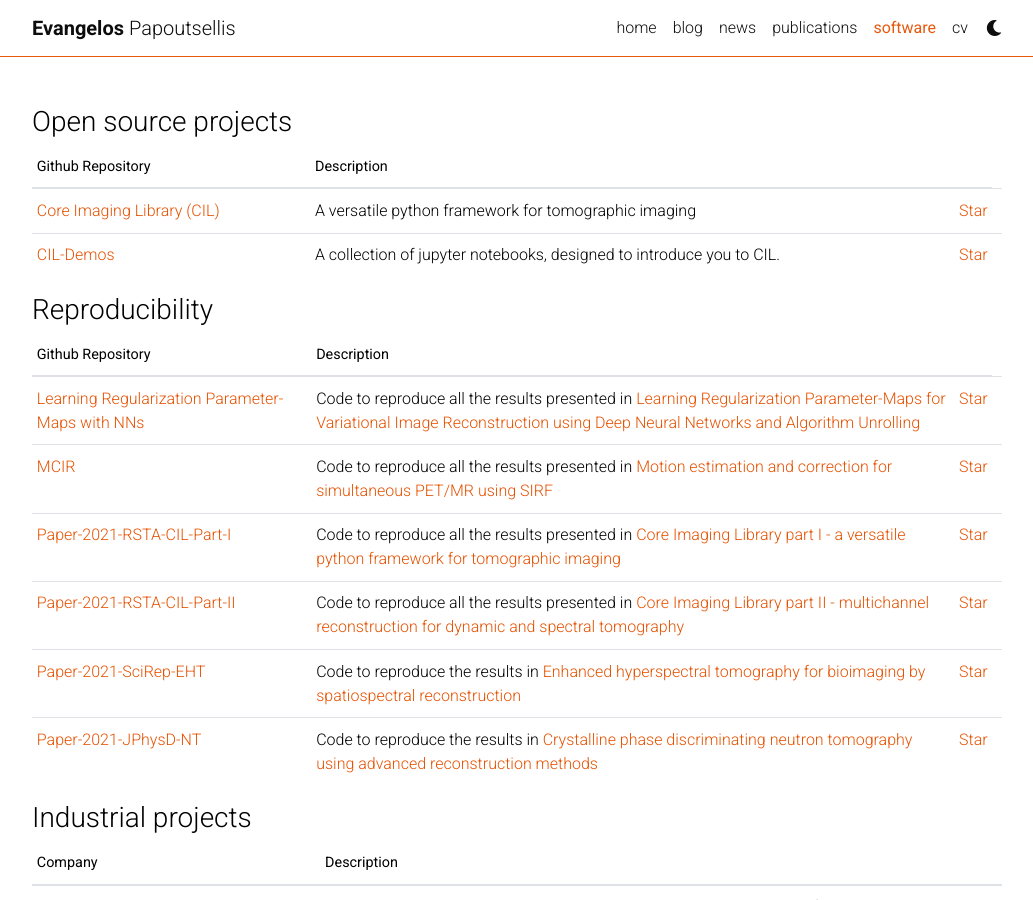
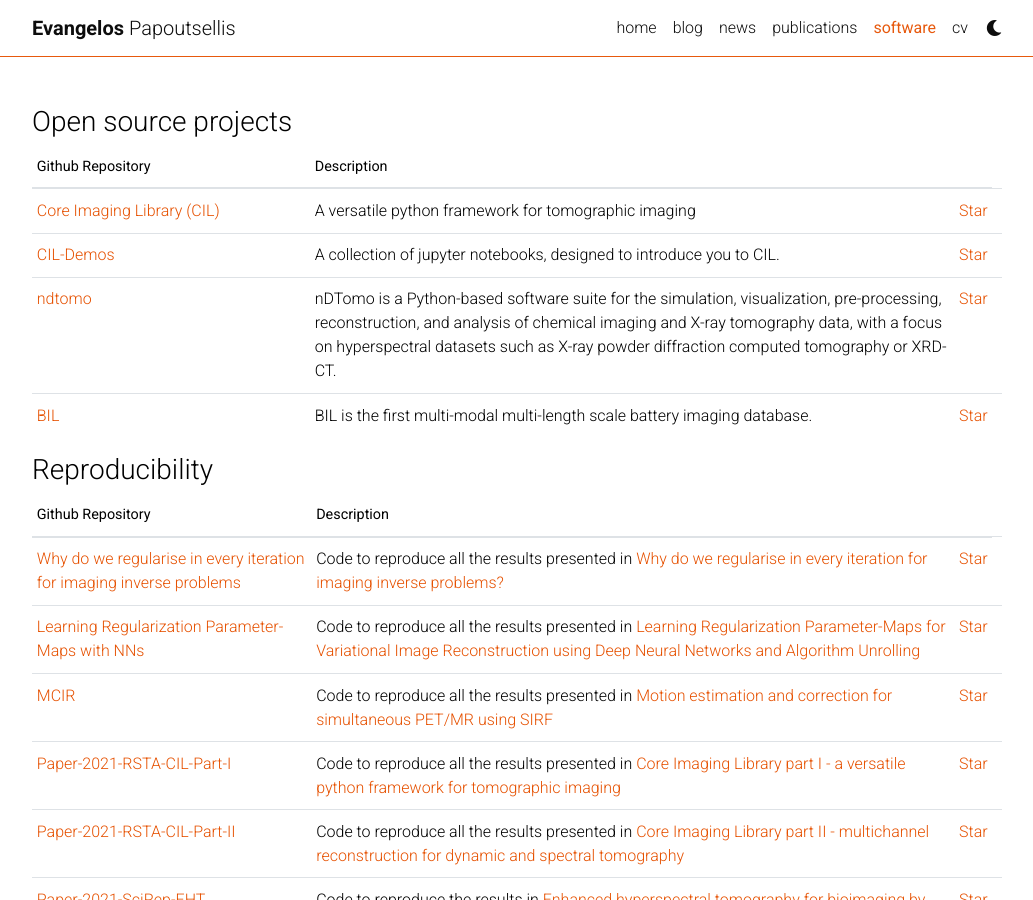
Before and after one commit to epapoutsellis/epapoutsellis.github.io, a Jekyll site: the page built from _pages/software.md, in a window 1280 px wide and 900 px high. Shown: the whole window, without its empty margins (123-1156 px from the left). Built offline with Jekyll 4.4.1, drawn with Linux system fonts in a browser that asks for light colours; comment, search, counter and statistics services are not loaded; a style sheet for code colours, icons or effects is not loaded.

Commit message:
more news

```diff
--- a/_data/repositories.yml
+++ b/_data/repositories.yml
@@ -5,8 +5,17 @@
   - name: CIL-Demos
     url: https://github.com/TomographicImaging/CIL-Demos
     description: A collection of jupyter notebooks, designed to introduce you to CIL.
+  - name: ndtomo
+    url: https://github.com/antonyvam/nDTomo/tree/master
+    description: nDTomo is a Python-based software suite for the simulation, visualization, pre-processing, reconstruction, and analysis of chemical imaging and X-ray tomography data, with a focus on hyperspectral datasets such as X-ray powder diffraction computed tomography or XRD-CT.
+  - name: BIL
+    url: https://github.com/antonyvam/BatteryImagingLibrary
+    description: BIL is the first multi-modal multi-length scale battery imaging database. <a href = "https://www.batteryimaginglibrary.com"></a>
 
 reproduce_papers:
+  - name: Why do we regularise in every iteration for imaging inverse problems
+    url: https://github.com/epapoutsellis/Why-do-we-regularise-in-every-iteration
+    description: Code to reproduce all the results presented in <a href="https://link.springer.com/chapter/10.1007/978-3-031-92366-1_4">Why do we regularise in every iteration for imaging inverse problems?</a>
   - name: Learning Regularization Parameter-Maps with NNs
     url: https://github.com/koflera/LearningRegularizationParameterMaps
     description: Code to reproduce all the results presented in <a href="https://arxiv.org/abs/2301.05888">Learning Regularization Parameter-Maps for Variational Image Reconstruction using Deep Neural Networks and Algorithm Unrolling</a>
@@ -39,19 +48,3 @@
   - name: CIL-Work
     url: https://github.com/epapoutsellis/cil_work
     description: Various jupyter notebooks using CIL
-
-
-
-# Default code
-# github_users:
-#   - torvalds
-#   - alshedivat
-
-# github_repos:
-#   - alshedivat/al-folio
-#   - twbs/bootstrap
-#   - jekyll/jekyll
-#   - jquery/jquery
-#   - FortAwesome/Font-Awesome
-#   - jpswalsh/academicons
-#   - mathjax/MathJax
```
